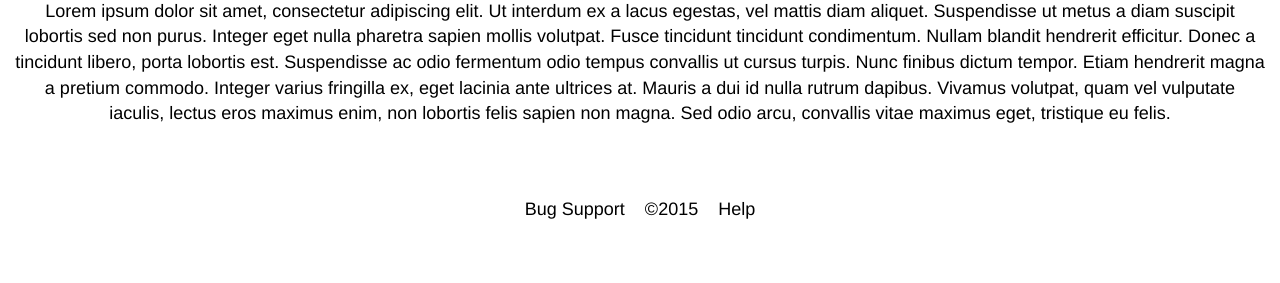
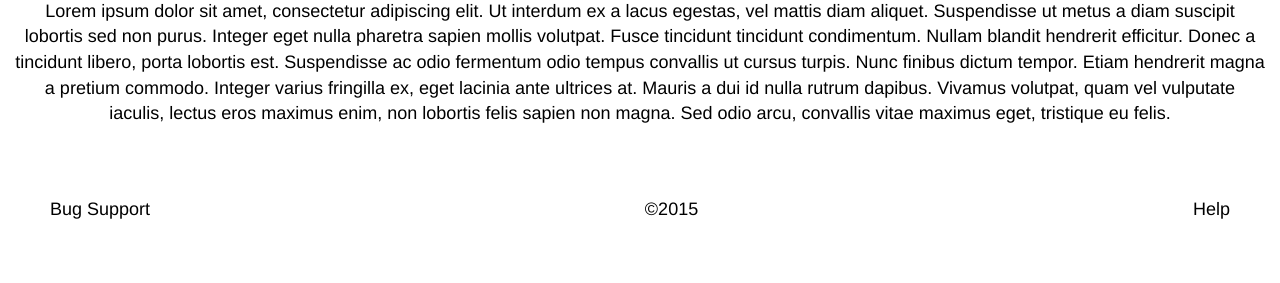
Before and after one commit to t8n8or/Bug-Support-Site, a PHP site: page / in a window 1280 px wide. Shown: the part 1413-1696 px from the top of the page. After the commit the page ends 1632 px from the top, so only its background shows below. Run offline with PHP 8.4, Linux system fonts and the light colour scheme.

Commit message:
Final Touches on Home Page

```diff
--- a/index.html
+++ b/index.html
@@ -105,8 +105,7 @@
             <br />
             <br />
             <div class="row">
-            <footer class="light bodytext">Bug Support&nbsp;&nbsp;&nbsp;&nbsp;&copy;2015&nbsp;&nbsp;&nbsp;&nbsp;Help</footer></div>
-            <br />
+                <footer class="light bodytext"><p class="pull-left footerpadding">Bug Support</p>&copy;2015<p class="pull-right footerrightpadding">Help</p></footer></div>
             <br />
             <br />
         </div>
--- a/main.css
+++ b/main.css
@@ -56,6 +56,10 @@
     padding-right:0;
 }
 
-footer {
+.footerpadding {
+    padding-left: 50px;
+}
 
+.footerrightpadding {
+    padding-right: 50px;
 }
```
